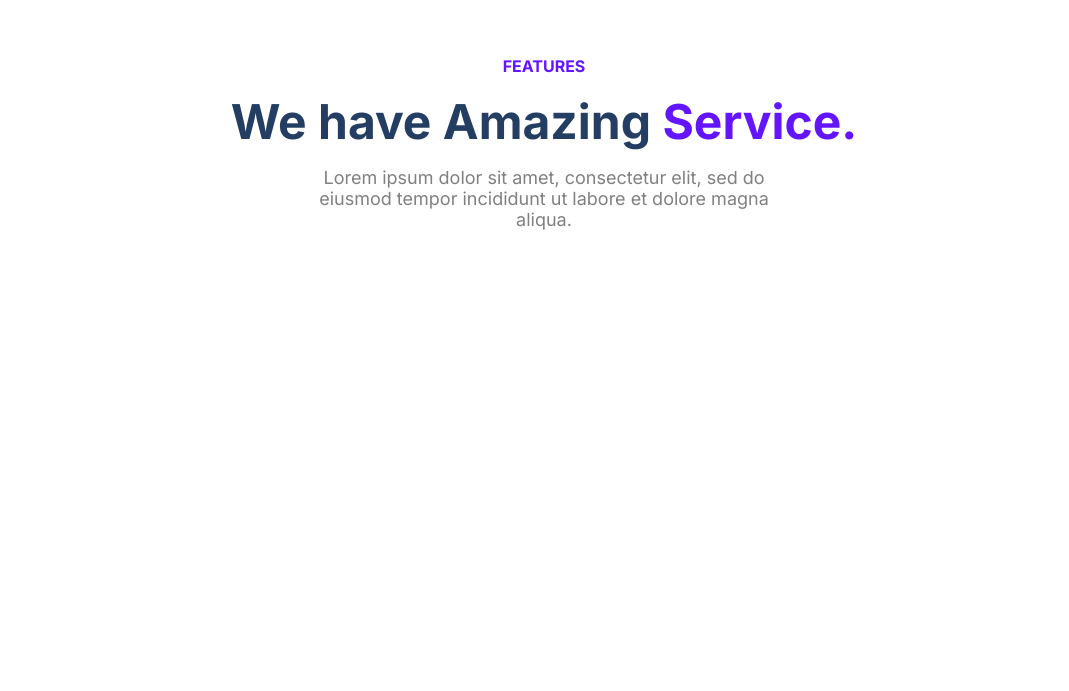
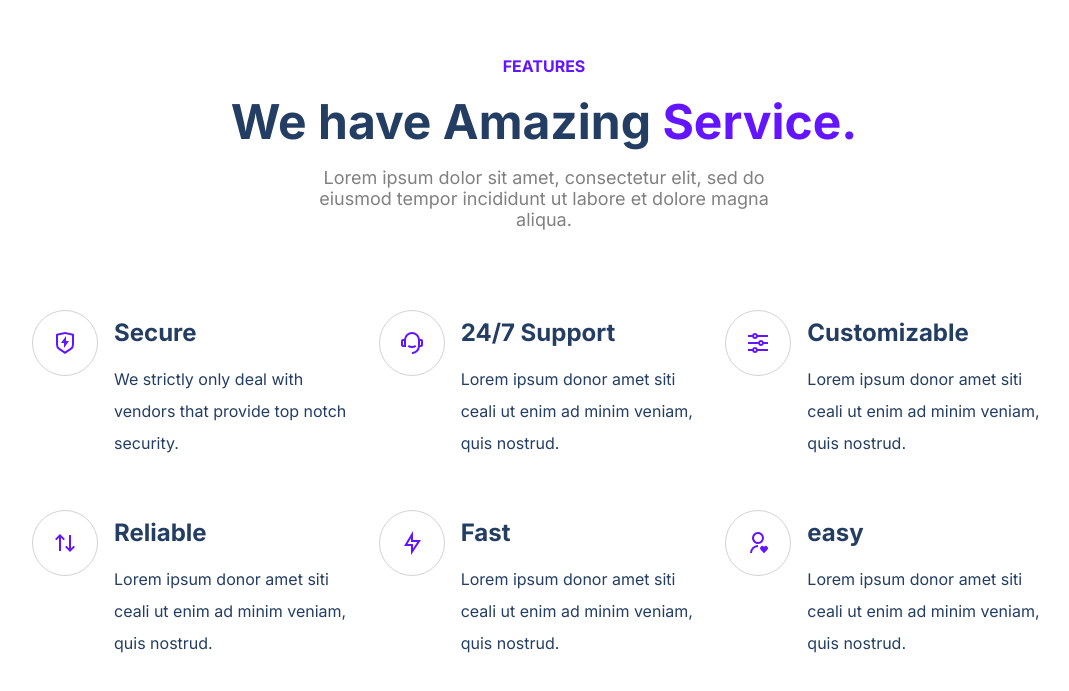
Before and after one commit to xDrewCodes/Treact-mock, a plain HTML site: page index.html in a window 1280 px wide. Shown: the part 827-1518 px from the top of the page, without its empty margins (96-1165 px from the left). Before the commit the page ends 1185 px from the top, so only its background shows below. Drawn offline with Linux system fonts and the light colour scheme.

Commit message:
header and services complete

```diff
--- a/index.html
+++ b/index.html
@@ -48,6 +48,75 @@
         <h1 class="services__title">We have Amazing <span class="text__purple">Service.</span></h1>
         <p class="services__description">Lorem ipsum dolor sit amet, consectetur elit, sed do eiusmod tempor incididunt
             ut labore et dolore magna aliqua.</p>
+            <div class="services__list">
+                <div class="service">
+                    <div class="service__icon--container">
+                    <div class="service__icon">
+                        <img src="./assets/secure.svg" alt="" class="service__icon--img">
+                    </div>
+                </div>
+                    <div class="service__text">
+                    <h3 class="service__title">Secure</h3>
+                    <p class="service__description">We strictly only deal with vendors that provide top notch security.</p>
+                    </div>
+                </div>
+                <div class="service">
+                    <div class="service__icon--container">
+                    <div class="service__icon">
+                        <img src="./assets/support.svg" alt="" class="service__icon--img">
+                    </div>
+                </div>
+                    <div class="service__text">
+                    <h3 class="service__title">24/7 Support</h3>
+                    <p class="service__description">Lorem ipsum donor amet siti ceali ut enim ad minim veniam, quis nostrud.</p>
+                    </div>
+                </div>
+                <div class="service">
+                    <div class="service__icon--container">
+                    <div class="service__icon">
+                        <img src="./assets/customize.svg" alt="" class="service__icon--img">
+                    </div>
+                </div>
+                    <div class="service__text">
+                    <h3 class="service__title">Customizable</h3>
+                    <p class="service__description">Lorem ipsum donor amet siti ceali ut enim ad minim veniam, quis nostrud.</p>
+                    </div>
+                </div>
+                <div class="service">
+                    <div class="service__icon--container">
+                    <div class="service__icon">
+                        <img src="./assets/reliable.svg" alt="" class="service__icon--img">
+                    </div>
+                </div>
+                    <div class="service__text">
+                    <h3 class="service__title">Reliable</h3>
+                    <p class="service__description">Lorem ipsum donor amet siti ceali ut enim ad minim veniam, quis nostrud.</p>
+                    </div>
+                </div>
+                <div class="service">
+                    <div class="service__icon--container">
+                    <div class="service__icon">
+                        <img src="./assets/fast.svg" alt="" class="service__icon--img">
+                    </div>
+                </div>
+                    <div class="service__text">
+                    <h3 class="service__title">Fast</h3>
+                    <p class="service__description">Lorem ipsum donor amet siti ceali ut enim ad minim veniam, quis nostrud.</p>
+                    </div>
+                </div>
+                <div class="service">
+                    <div class="service__icon--container">
+                    <div class="service__icon">
+                        <img src="./assets/easy.svg" alt="" class="service__icon--img">
+                    </div>
+                </div>
+                    <div class="service__text">
+                    <h3 class="service__title">easy</h3>
+                    <p class="service__description">Lorem ipsum donor amet siti ceali ut enim ad minim veniam, quis nostrud.</p>
+                    </div>
+                </div>
+                </div>
+            </div>
     </section>
 </body>
 
--- a/style.css
+++ b/style.css
@@ -43,8 +43,11 @@ img {
     display: flex;
     height: 40px;
     line-height: 40px;
+    font-weight: 700;
+}
+
+.nav__logo--text {
     font-size: 24px;
-    font-weight: 700;
 }
 
 .nav__logo--img {
@@ -88,6 +91,7 @@ nav {
 
 header {
     padding: 96px 0;
+    margin: 0 80px;
 }
 
 .header__container {
@@ -188,3 +192,47 @@ header {
     max-width: 41.667%;
     text-align: center;
 }
+
+.services__list {
+    display: flex;
+    flex-wrap: wrap;
+    justify-content: center;
+    width: 100%;
+    margin-top: 48px;
+    padding: 0 80px;
+}
+
+.service {
+    height: 200px;
+    width: calc( 100% / 3 );
+    display: flex;
+    padding: 32px 8px;
+}
+
+.service__icon {
+    width: 66px;
+    height: 66px;
+    border: 1.5px solid lightgrey;
+    border-radius: 999px;
+    display: flex;
+    justify-content: center;
+
+}
+
+.service__icon--img {
+    width: 24px;
+}
+
+.service__text {
+    margin: 8px 0 0 16px;
+}
+
+.service__title {
+    font-size: 24px;
+}
+
+.service__description {
+    margin: 16px 8px 0 0;
+    font-size: 16px;
+    line-height: 2;
+}
```
Also changed, not shown: assets/customize.svg (added), assets/easy.svg (added), assets/fast.svg (added), assets/reliable.svg (added), assets/secure.svg (added), assets/support.svg (added).
